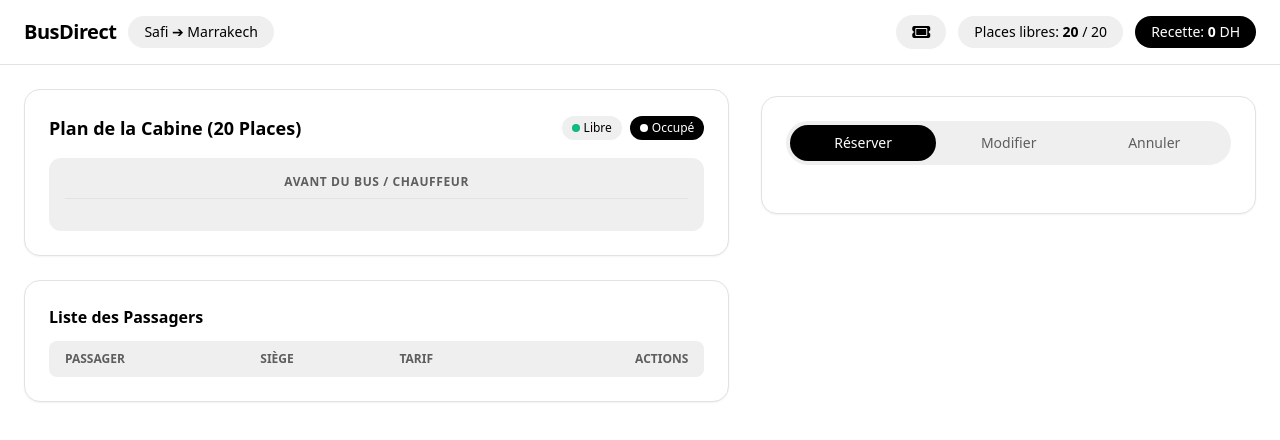
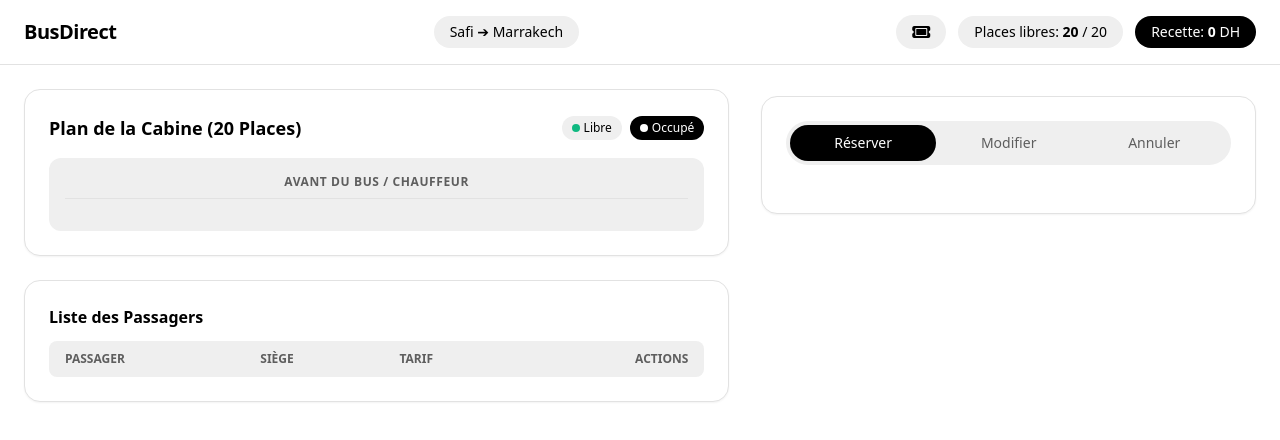
Before and after one commit to NidalJM/Bus-Direct, a website: page index.html in a window 1280 px wide. Drawn offline with nearby package versions, Linux system fonts and the light colour scheme.

Commit message:
Centered Safi->Marrakesh Span

```diff
--- a/index.html
+++ b/index.html
@@ -32,7 +32,10 @@
         class="sticky top-0 z-50 bg-white border-b border-brand-border px-6 py-4 flex flex-wrap justify-between items-center gap-4">
         <div class="flex items-center gap-3">
             <span class="text-xl font-bold tracking-tight">BusDirect</span>
-            <span class="bg-brand-soft px-4 py-1.5 rounded-full text-sm font-medium">Safi ➔ Marrakech</span>
+
+        </div>
+        <div>
+            <span class="flex bg-brand-soft px-4 py-1.5 rounded-full text-sm font-medium items-center justify-center">Safi ➔ Marrakech</span>
         </div>
         <div class="flex items-center gap-3">
             <div id="button-cart">
```
